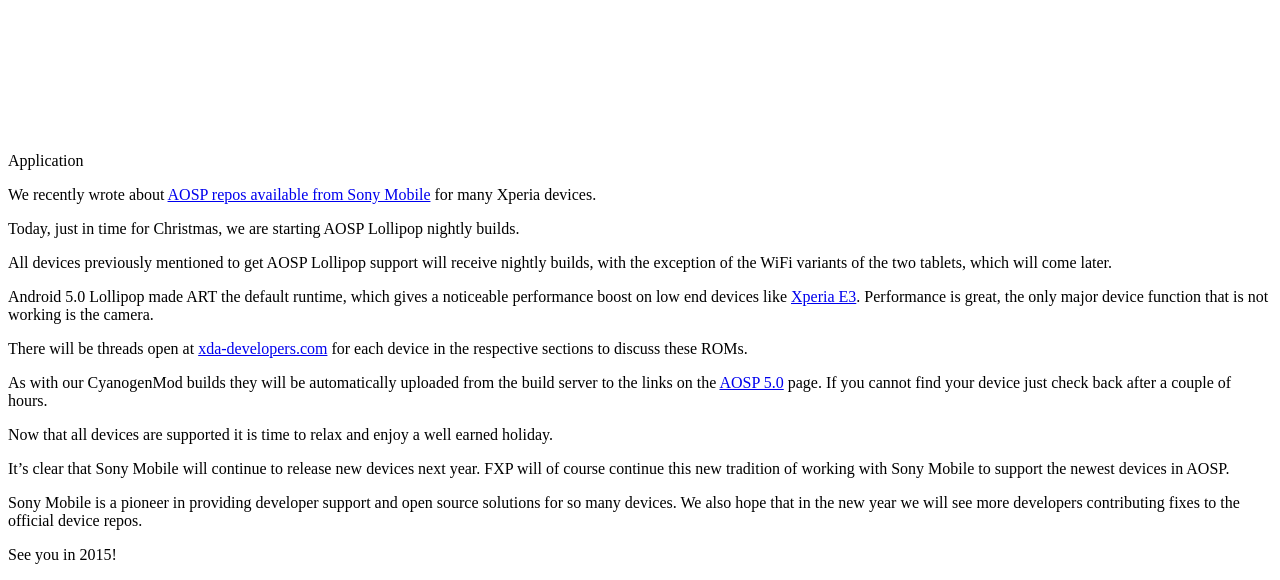
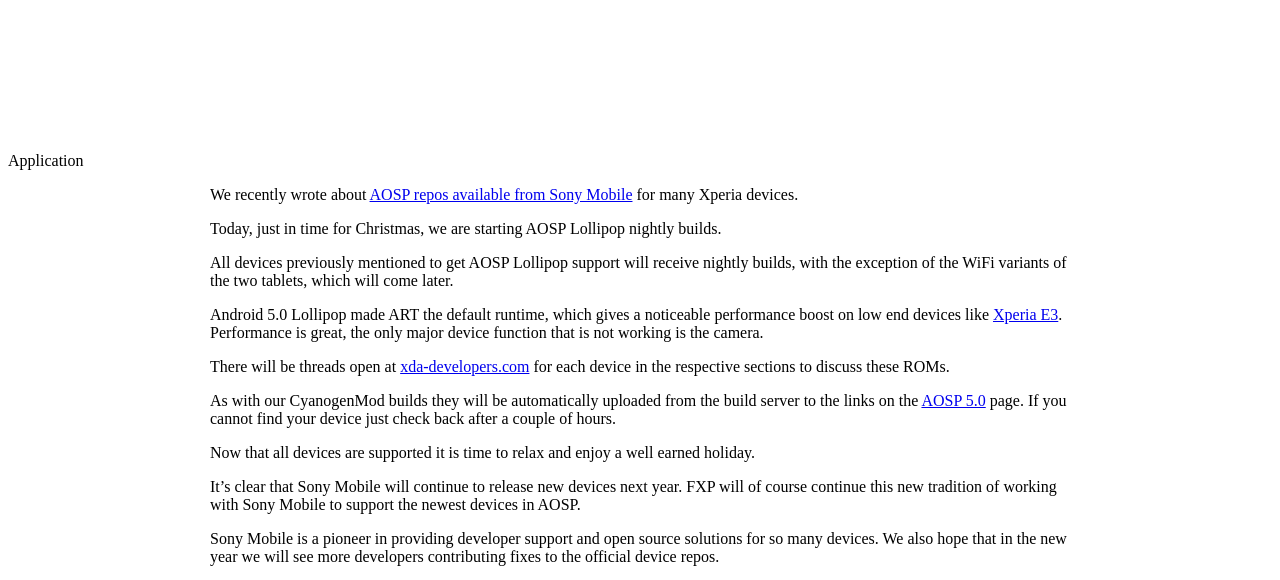
Before and after one commit to abielzuliom/fxpdev, a Jekyll site: the page built from _posts/2014-11-15-aosp-release.markdown, in a window 1280 px wide. Shown: the top 580 px of the page. Built offline with Jekyll 4.4.1, drawn with Linux system fonts in a browser that asks for light colours; nearby versions of some CDN libraries; grey boxes are pictures that could not be loaded.

Commit message:
make the cards pretty

```diff
--- a/_layouts/default.html
+++ b/_layouts/default.html
@@ -15,12 +15,14 @@
 </core-toolbar>
 
 <!-- Main Content -->
-<div layout horizontal center-center fit>
+<div class="content_padding_outer" layout fit>
+<div class="content_padding_inner" layout fit>
     <!-- fill with pages -->
 	<section class="content row">
 		<div>{{ content }}</div>
 	</section>
 </div>
+</div>
 
 </core-scaffold>
 </body>
--- a/_sass/_style.scss
+++ b/_sass/_style.scss
@@ -37,6 +37,15 @@
   background: #e1f5fe;
 }
 
+.content_padding_outer {
+   margin: auto 20px;
+}
+
+.content_padding_inner {
+   margin: auto auto;
+   max-width: 860px;
+}
+
 .blog_post {
   background-color: white;
   margin: 20px auto;
```
Also changed, not shown: 1 other file.
